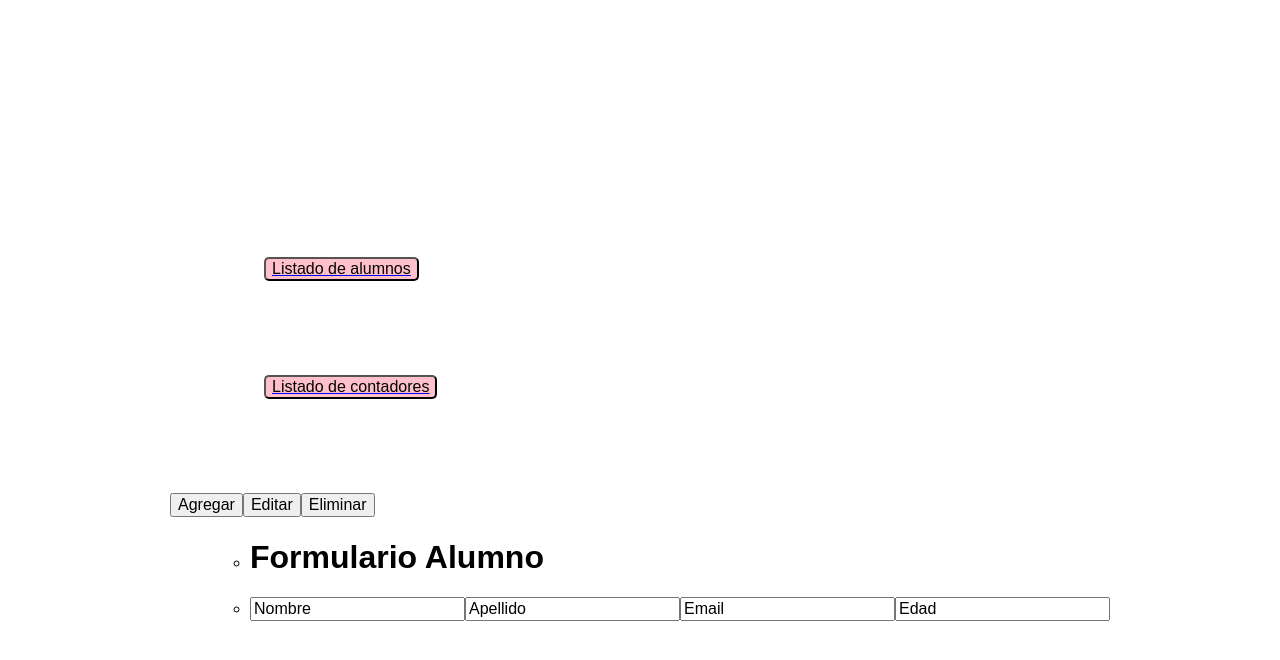
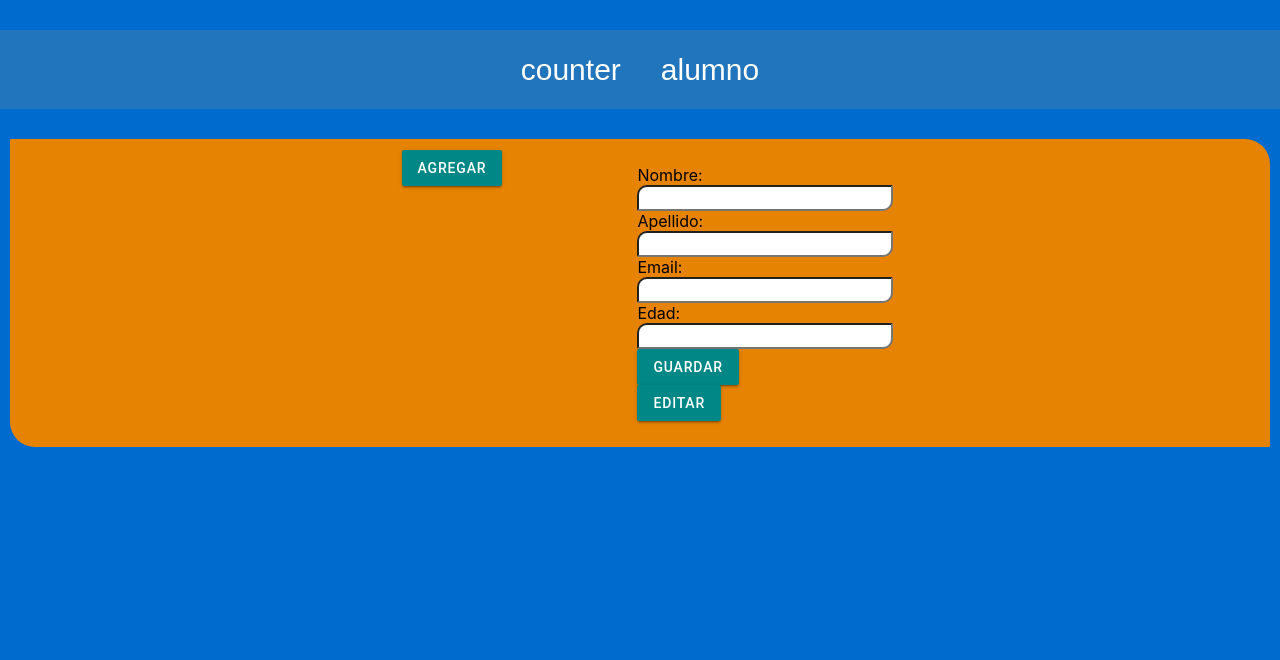
Before and after one commit to DavidPagliano/mcga_recuperatorio, a React (Create React App) app: page /Alumno in a window 1280 px wide. Shown: the top 660 px of the page. Built offline with nearby package versions, Linux system fonts and the light colour scheme.

Commit message:
solution route

```diff
--- a/src/components/App.css
+++ b/src/components/App.css
@@ -1,7 +1,28 @@
 body{
+  background-color: #006bcf;
+}
+.navegation{
   display: flex;
+  flex-direction: row;
   justify-content: center;
-  align-items: center;
-  min-height: 100vh;
-  font-family: 'Ubuntu', sans-serif;
+  padding: 10px;
+  list-style: none;
+  font-size: 30px;
+  background-color: #2175bc;
 }
+
+ul{
+  display: flex;
+  flex-direction: column;
+
+}
+
+.link{
+  margin: 3px 10px 2px 10px;
+  padding: 10px;
+  text-decoration: none;
+  font-family: Arial;
+  background-color: #2175bc;
+  color: #fff;
+  border-radius: 10px 1px 10px 1px;
+}
--- a/src/components/App.js
+++ b/src/components/App.js
@@ -1,14 +1,11 @@
 import './App.css';
 import React from 'react'
 import Home from './screens/Home'
-function App(){
-  return(
-    <div className="App">
-      <div className="home">
-        <Home />
-      </div>
-    </div>
-  );
+class App extends React.Component{
+  render(){
+    return (
+         <Home/>
+    );
+  }
 }
-
 export default App;
--- a/src/components/screens/Alumnos/Alumno.js
+++ b/src/components/screens/Alumnos/Alumno.js
@@ -1,51 +1,107 @@
 import './style.css';
 import React from 'react';
-import { Field} from 'react-final-form';
-import {BrowserRouter, Link, Route } from 'react-router-dom';
-import Home from '../Home'
+import {BrowserRouter, Route, Link } from 'react-router-dom';
 
-function Alumno(props){
 
+const alumno=(props)=>{
 
     return(
         <BrowserRouter>
             <Route exact path="/Alumno">
-                <ul>
-                    <li>
-                        <h1>Formulario Alumno</h1>
-                    </li>
+            <div className="warpper">
+                <ul className="form-style">
                     <li>
                         <form>
-                            <input type="text" name="name" value="Nombre"/>
-                            <input type="text" name="last_name" value="Apellido"/>
-                            <input type="text" name="email" value="Email"/>
-                            <input type="text" name="Edad" value="Edad"/>
+                            <ul className="inputs-form">
+                                <li>
+                                    <label>Nombre: </label>
+                                    <input
+                                    placeholder={props.name}
+                                    name="name"
+                                    type="text"
+                                ></input></li>
+                                <li>
+                                    <label>Apellido: </label>
+                                    <input
+                                   placeholder={props.last_name}
+                                    name="last_name"
+                                    type="text"></input></li>
+                                <li>
+                                    <label>Email: </label>
+                                    <input
+                                    placeholder={props.email}
+                                    name="email"
+                                    type="email"></input></li>
+                                <li>
+                                    <label>Edad: </label>
+                                    <input
+                                    placeholder={props.years}
+                                    name="years"
+                                    type="number" min="1" max="99"></input></li>
+                                    <Link>
+                                        <button onClick={props.handleInputChange} type="submit" className="buttons-form" className="material" >Guardar</button>
+                                    </Link>
+
+                                <Link to="/editAlumno">
+                                    <button onClick={props.editAlumno} className="buttons-form" className="material">Editar</button>
+                                </Link>
+                            </ul>
                         </form>
                     </li>
                 </ul>
+            </div>
             </Route>
-            <Route exact path="/editForm">
-                <form className="form">
-                   <h1>Formulario Alumno</h1>
-                    <div className='textbox'>
+            <Route exact path="/editAlumno">
+            <div className="warpper">
+                <ul className="form-style">
+                    <li>
+                        <form>
+                            <ul className="inputs-form">
+                                <li>
+                                    <label>Nombre: </label>
+                                    <input
+                                    placeholder={props.name}
+                                    disabled="disable"
+                                    name="name"
+                                    type="text"
+                                ></input></li>
+                                <li>
+                                    <label>Apellido: </label>
 
-                    </div>
-                    <div className='buttons'>
-                        <Link className="link" to="/editForm">
-                            <button>Editar informarcion</button>
-                        </Link>
-                        <Link className="link" to="/addForm">
-                            <button>Agregar Alumno</button>
-                        </Link>
-                        <Link className="link" to="/home">
-                            <button>volver</button>
-                        </Link>
-                    </div>
-                </form>
+                                    <input
+                                    placeholder={props.last_name}
+                                    disabled="disable"
+                                    name="last_name"
+                                    type="text"></input></li>
+                                <li>
+                                    <label>Email: </label>
+                                    <input
+                                    placeholder={props.email}
+                                    disabled="disable"
+                                    name="email"
+                                    type="email"></input></li>
+                                <li>
+                                    <label>Edad: </label>
+                                    <input
+                                    placeholder={props.years}
+                                    disabled="disable"
+                                    name="years"
+                                    type="number" min="1" max="99"></input>
+                                </li>
+                                    <Link to="/Alumno">
+                                        <button onClick={props.handleInputChange} type="submit" className="buttons-form" className="material" >Guardar</button>
+                                    </Link>
+
+                                    <button onClick={props.deleteAlumno} className="buttons-form" className="material">Eliminar</button>
+                            </ul>
+                        </form>
+                    </li>
+                </ul>
+            </div>
             </Route>
-            <Route exact path="/home" component={Home}/>
         </BrowserRouter>
-    );
+    )
 }
 
-export default Alumno;
+
+export default alumno;
--- a/src/components/screens/Alumnos/index.js
+++ b/src/components/screens/Alumnos/index.js
@@ -1,9 +1,7 @@
 import './style.css'
 import React from 'react';
-import {BrowserRouter, Route, Link} from 'react-router-dom';
-import { Form} from 'react-final-form';
-import Alumnos1 from '../Alumnos/Alumno'
-import Home from '../Home';
+import {BrowserRouter, Route} from 'react-router-dom';
+import Alumnos1 from '../Alumnos/Alumno.js'
 
 class form extends React.Component{
     constructor(props){
@@ -19,22 +17,9 @@ class form extends React.Component{
         };
     }
 
-    handleInputChange=(event)=>{
-        const alumno=Object.assign({}, this.state.Alumno);
-        alumno.name=event.target("name").value;
-        alumno.last_name=event.target("last_name").value;
-        alumno.email=event.target("email").value;
-        alumno.years=event.target("years").value;
-        this.setState({Alumno: alumno});
-    }
 
-    deleteAlumno=(id, event)=>{
-        const alumnos = Object.assign([], this.state.Alumnos);
-        alumnos.splice(id, 1);
-        this.setState({Alumno: alumnos});
-        return;
-    }
-    addAlumno2=(event)=>{
+    addAlumno=(event)=>{
+
         const alumno= Object.assign([], this.state.Alumno);
         alumno.push({
             id: this.state.Alumno.length,
@@ -45,23 +30,40 @@ class form extends React.Component{
         });
         this.setState({Alumno: alumno});
         return;
+      }
+
+      handleInputChange =(event) =>{
+
+        const alumno=Object.assign({}, this.state.Alumno);
+        alumno.name=event.target("name").value;
+        alumno.last_name=event.target("last_name").value;
+        alumno.email=event.target("email").value;
+        alumno.years=event.target("years").value;
+        this.setState({Alumno: alumno});
+
     }
 
+    deleteAlumno=(id, event)=>{
 
+        const alumnos = Object.assign([], this.state.Alumnos);
+        alumnos.splice(id, 1);
+        this.setState({Alumno: alumnos});
+        return;
 
+    }
     onSubmit(values){
         console.log('Submitting form', values);
     }
 
-    render(){
+    render() {
 
         return(
             <BrowserRouter>
                 <Route exacth path="/alumno" component={form}>
                    <div className="alumno">
-                        <button onClick={this.addAlumno2} className="buttonAgregar">Agregar</button>
-                        <button onClick={this.handleInputChange} className="buttonAgregar">Editar</button>
-                        <button onClick={this.deleteAlumno} className="buttonAgregar">Eliminar</button>
+                        <div className="navegation-form">
+                                <button onClick={this.addAlumno} className="buttons-form" className="material">Agregar</button>
+                        </div>
                         <div className="alumnoBack">
                             <ul>
                                 {
@@ -74,20 +76,24 @@ class form extends React.Component{
                                             last_name={alumno1.last_name, this.state.Alumno.last_name}
                                             email={alumno1.email, this.state.Alumno.email}
                                             years={alumno1.years, this.state.Alumno.years}
-                                            deleteAlumno={this.deleteAlumno.bind(this, alumno1.id)}
+                                            deleteAlumno1={this.deleteAlumno.bind(this, alumno1.id)}
                                             handleInputChange={this.handleInputChange.bind(this, alumno1.id)}
-                                            />
+                                            >
+                                            </Alumnos1>
                                         )
                                     })
                                 }
+
                             </ul>
+
                         </div>
                    </div>
                 </Route>
-                <Route exact path="/home" component={Home}></Route>
             </BrowserRouter>
         )
     }
 }
 
+
+
 export default form;
--- a/src/components/screens/Alumnos/style.css
+++ b/src/components/screens/Alumnos/style.css
@@ -1,29 +1,106 @@
-.buttonS{
-    display:flex;
-    margin:10%;
-    flex-direction:column;
-    background-color:#FFC0CB;
-    border-radius:5px;
-    color:white;
-}
+.alumno{
+    display: flex;
+    flex-direction: row;
+    justify-content: center;
+    padding: 10px;
+    margin: 10px;
+    background-color: #e68303;
+    border-radius: 1px 25px 1px 25px;
+  }
+  .navegation-form{
+    display: flex;
+    flex-direction: row;
+    justify-content: center;
+    margin: 1px 15px 1px 15px;
+  }
 
-.form{
-    display:flex;
-    height:100%;
-    width:100%;
-    align-items:center;
-    flex-direction:column;
-}
+  button{
+    font-family: inherit;
+    font-size: inherit;
+    line-height: inherit;
+    -webkit-appearance: none;
+    -moz-appearance: none;
+    border: none;
+    background: none;
+    cursor: pointer;
+    padding: 0;
 
-.inputField{
-    margin-bottom:10%;
-    background-color:#FFC0CB;
-    border-radius:5px;
-}
+    display: inline-block;
+    text-decoration: none;
 
-.link{
-    text-decoration:none;
-}
-button:hover{
-    cursor:pointer;
-}
+    -webkit-user-select: none;
+    -moz-user-select: none;
+    -ms-user-select: none;
+    user-select: none;
+    white-space: nowrap;
+    vertical-align: middle;
+  }
+
+  .material{
+    padding: 0 16px;
+    border-radius: 2px;
+    background-color: #018786;
+    box-shadow: 0 3px 1px -2px rgba(0, 0, 0, 0.2),
+      0 2px 2px 0 rgba(0, 0, 0, 0.14),
+      0 1px 5px 0 rgba(0, 0, 0, 0.12);
+    color: #fff;
+    transition: background-color 15ms linear,
+      box-shadow 280ms cubic-bezier(0.4, 0, 0.2, 1);
+
+    height: 36px;
+    line-height: 2.25rem;
+    font-family: Roboto, sans-serif;
+    font-size: 0.875rem;
+    font-weight: 500;
+    letter-spacing: 0.06em;
+    text-transform: uppercase;
+  }
+
+  .material:hover, .material:focus {
+    box-shadow: 0 2px 4px -1px rgba(0, 0, 0, 0.2),
+      0 4px 5px 0 rgba(0, 0, 0, 0.14),
+      0 1px 10px 0 rgba(0, 0, 0, 0.12);
+    background-color: #159090;
+  }
+
+  .material:active {
+    box-shadow: 0 5px 5px -3px rgba(0, 0, 0, 0.2),
+      0 8px 10px 1px rgba(0, 0, 0, 0.14),
+      0 3px 14px 2px rgba(0, 0, 0, 0.12);
+    background-color: #61b4b3;
+  }
+  .form-style{
+    display: flex;
+    flex-direction: column;
+    justify-content: center;
+    list-style: none;
+  }
+
+  .input-form {
+    display: flex;
+    flex-direction: column;
+    justify-content: center;
+    list-style: none;
+  }
+
+  li{
+    display: flex;
+    flex-direction: column;
+    list-style: none;
+
+  }
+  input{
+    display: flex;
+    flex-direction: column;
+    justify-content: center;
+    border-radius: 10px 2px 10px 2px;
+  }
+  label{
+    font-family: inherit;
+  }
+
+  .button-form{
+    display: flex;
+    flex-direction: row;
+    justify-content: center;
+  }
--- a/src/components/screens/Counters/style.css
+++ b/src/components/screens/Counters/style.css
@@ -0,0 +1,82 @@
+.counter{
+    display:flex;
+    flex-direction:row;
+    color:white;
+  }
+  .counterDirection{
+    display:flex;
+    flex-direction:row;
+    justify-content:center;
+    align-items:center;
+  }
+  .buttonCounter{
+    font-family: inherit;
+    font-size: inherit;
+    line-height: inherit;
+    -webkit-appearance: none;
+    -moz-appearance: none;
+    border: none;
+    background: none;
+    cursor: pointer;
+    padding: 0;
+
+    display: inline-block;
+    text-decoration: none;
+
+    -webkit-user-select: none;
+    -moz-user-select: none;
+    -ms-user-select: none;
+    user-select: none;
+    white-space: nowrap;
+    vertical-align: middle;
+  }
+
+  .material{
+    padding: 0 16px;
+    border-radius: 2px;
+    background-color: #018786;
+    box-shadow: 0 3px 1px -2px rgba(0, 0, 0, 0.2),
+      0 2px 2px 0 rgba(0, 0, 0, 0.14),
+      0 1px 5px 0 rgba(0, 0, 0, 0.12);
+    color: #fff;
+    transition: background-color 15ms linear,
+      box-shadow 280ms cubic-bezier(0.4, 0, 0.2, 1);
+
+    height: 36px;
+    line-height: 2.25rem;
+    font-family: Roboto, sans-serif;
+    font-size: 0.875rem;
+    font-weight: 500;
+    letter-spacing: 0.06em;
+    text-transform: uppercase;
+  }
+
+  .material:hover, .material:focus {
+    box-shadow: 0 2px 4px -1px rgba(0, 0, 0, 0.2),
+      0 4px 5px 0 rgba(0, 0, 0, 0.14),
+      0 1px 10px 0 rgba(0, 0, 0, 0.12);
+    background-color: #159090;
+  }
+
+  .material:active {
+    box-shadow: 0 5px 5px -3px rgba(0, 0, 0, 0.2),
+      0 8px 10px 1px rgba(0, 0, 0, 0.14),
+      0 3px 14px 2px rgba(0, 0, 0, 0.12);
+    background-color: #61b4b3;
+  }
+
+
+  .boxCounter{
+    display:flex;
+    align-items:center;
+    justify-content:center;
+    list-style:none;
+    flex-direction:column;
+    border:solid #FFC0CB;
+    margin:5px;
+    padding:5px;
+  }
+  .counterBack{
+    display:flex;
+    flex-direction:column;
+  }
--- a/src/components/screens/Home/index.js
+++ b/src/components/screens/Home/index.js
@@ -1,33 +1,24 @@
 import './style.css'
-import React from 'react';
-import {render} from 'react-dom'
-import {BrowserRouter, Route, Link, Switch, Redirect } from 'react-router-dom';
-import Alumnos from '../Alumnos/index'
-import Counter from '../Counters/index'
+import React from 'react'
+import {BrowserRouter,Route, Link, Switch} from 'react-router-dom'
+import Alumno from '../Alumnos/index.js'
+import Counter from '../Counters/index.js'
 
-class Home extends React.Component{
- render(){
-    return(
 
-        <BrowserRouter>
-        <>
-        <Route >
-                <Link className="Link" to="/Alumno">
-                     <button className="buttons">Listado de alumnos</button>
-                </Link>
-                <Link className="Link" to="/Counter">
-                    <button className="buttons">Listado de contadores</button>
-                </Link>
-            </Route>
-            <Switch>
-                <Route exact path="/Alumno" component={Alumnos}/>
-                <Route exact path="/Counter" component={Counter}/>
-            </Switch>
-        </>
+function Home(){
+  return(
+    <BrowserRouter>
+    <ul className="navegation">
+      <li className="button"><Link to="counter" className="link">counter</Link></li>
+      <li className="button"><Link to="alumno" className="link">alumno</Link></li>
+    </ul>
+    <Switch>
+      <Route path="/counter" component={Counter}/>
+      <Route path="/alumno" component={Alumno}/>
+    </Switch>
 
-        </BrowserRouter>
-    )
- }
+ </BrowserRouter>
+
+  )
 }
-
 export default Home;
```
